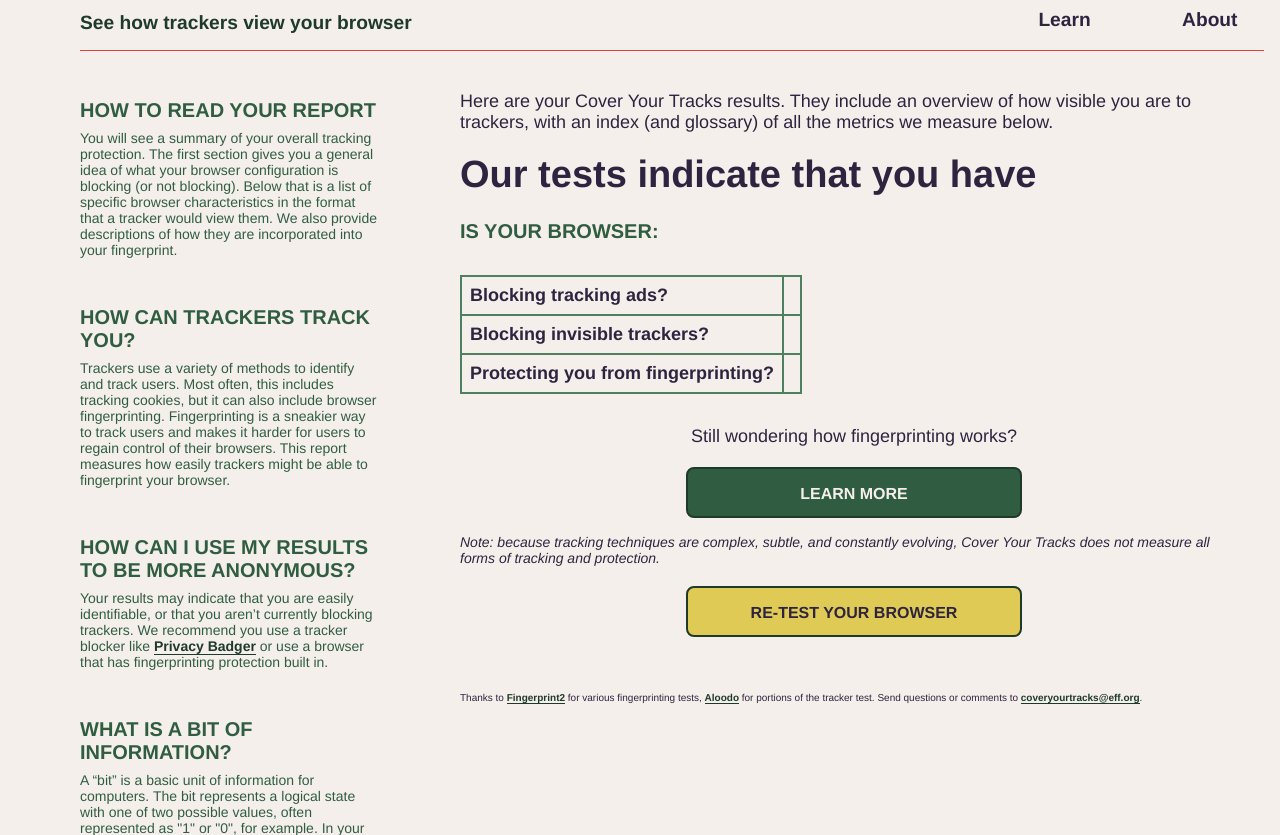
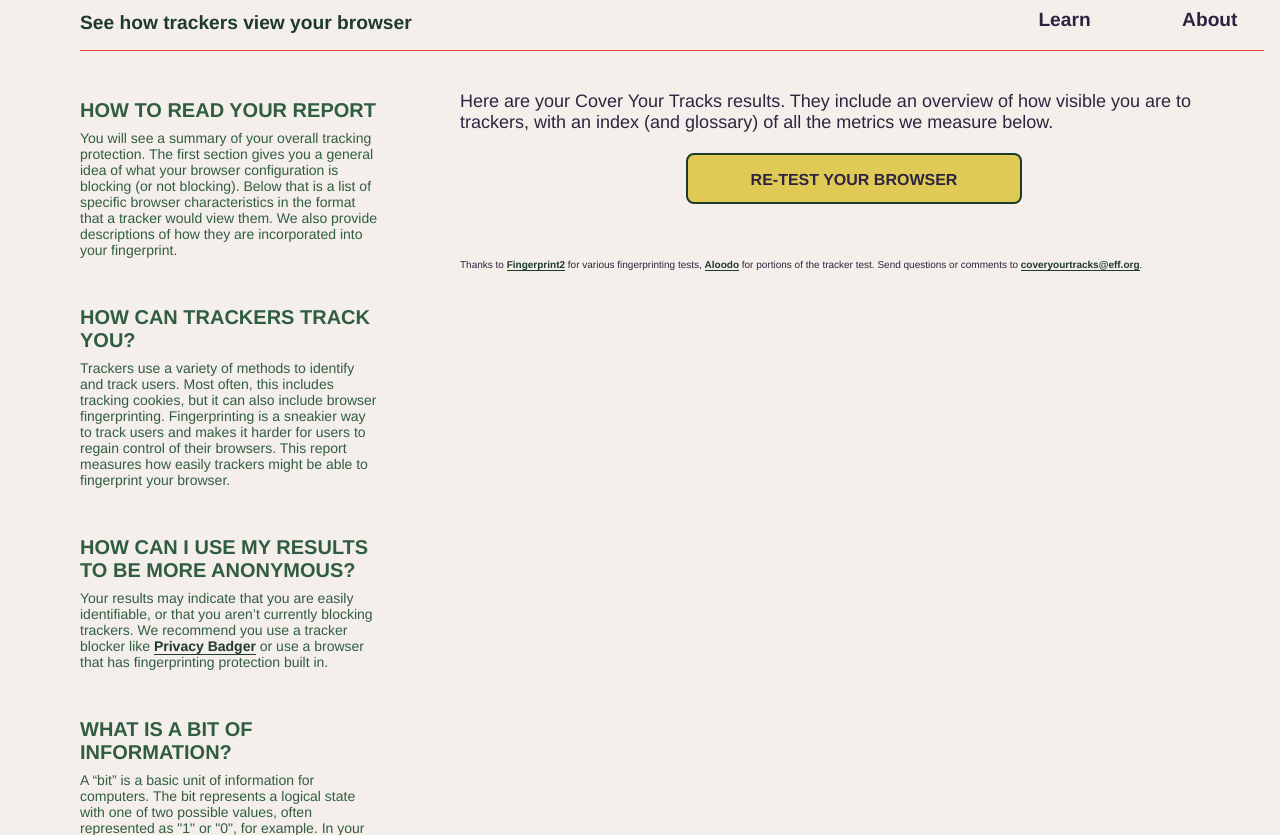
Before and after one commit to Alok301995/Thesis, a Flask app: template templates/results_nojs.html in a window 1280 px wide. Shown: the part 318-1153 px from the top of the page. Run offline with Flask 2, Linux system fonts and the light colour scheme; the template is opened without the code that fills it, so the values that code supplies are empty; some web fonts are replaced.

Commit message:
upadted result page

```diff
--- a/templates/results_nojs.html
+++ b/templates/results_nojs.html
@@ -21,12 +21,12 @@
   </aside>
   <div class="main-section">
     <p>Here are your Cover Your Tracks results. They include an overview of how visible you are to trackers, with an index (and glossary) of all the metrics we measure below. </p>
-    <h2 class="indicate">
-      Our tests indicate that you have
+    <!-- <h2 class="indicate"> -->
+      <!-- Our tests indicate that you have
       <span id='summary_sentence'> {{ summary_sentence|safe }}</span></h2>
 
-      <h5>Is your browser:</h5>
-      <table class='tracker_results' id='results'>
+      <h5>Is your browser:</h5> -->
+      <!-- <table class='tracker_results' id='results'>
         <tbody>
           <tr>
             <td class='test_label'>Blocking tracking ads?</td>
@@ -50,11 +50,11 @@
             </tr>
           {% endif %}
         </tbody>
-      </table>
-      <p class="center">Still wondering how fingerprinting works?</p>
-       <a class="button-style green" href='/learn'>Learn more</a>
-      <p class="tracker_results">Note: because tracking techniques are complex, subtle, and constantly evolving, Cover Your Tracks does not measure all forms of tracking and protection.</p>
-      <div id='fingerprintTable'>{{ fingerprint_content|safe }}</div>
+      </table> -->
+      <!-- <p class="center">Still wondering how fingerprinting works?</p> -->
+       <!-- <a class="button-style green" href='/learn'>Learn more</a> -->
+      <!-- <p class="tracker_results">Note: because tracking techniques are complex, subtle, and constantly evolving, Cover Your Tracks does not measure all forms of tracking and protection.</p> -->
+      <!-- <div id='fingerprintTable'>{{ fingerprint_content|safe }}</div> -->
       <div id="buttons">
         <div class="row">
           <a href="/kcarter" class="button-style" id="kcarterlink" title="Click here to re-test how trackable your browser is">Re-test your browser</a>
```
Also changed, not shown: templates/results.html (+6 -6 lines).
